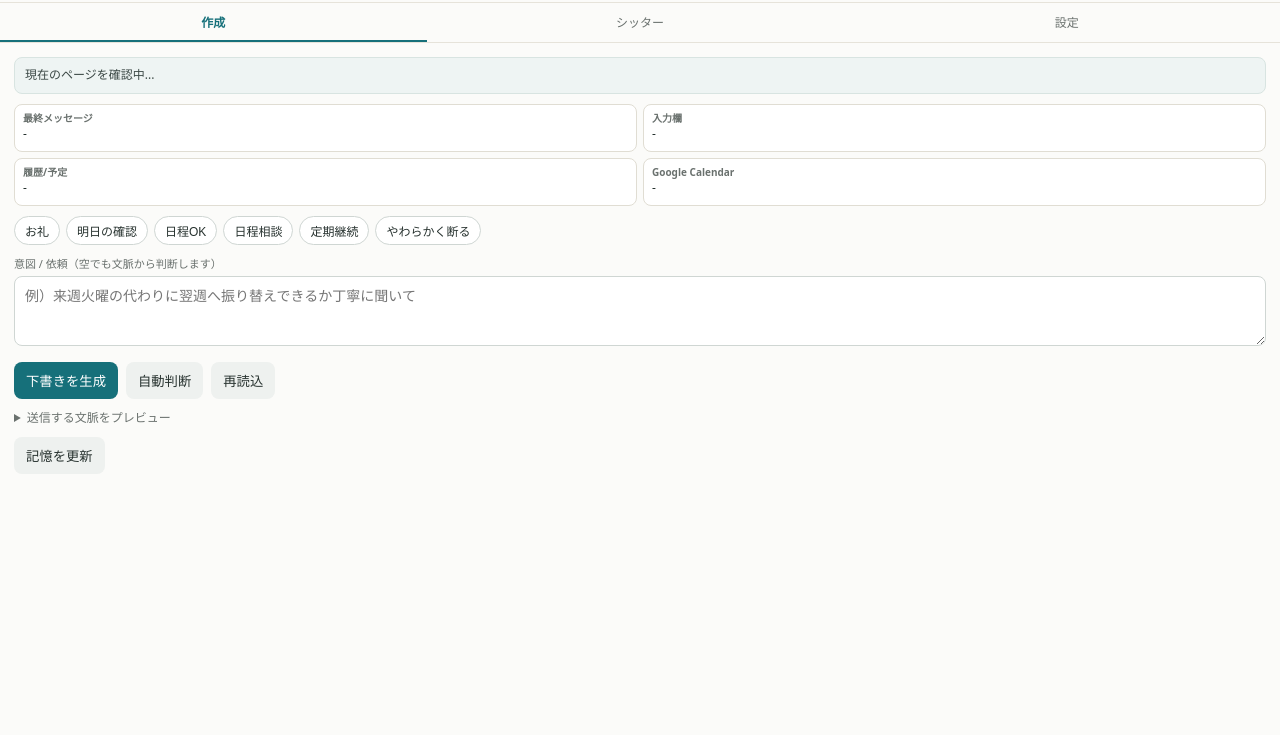
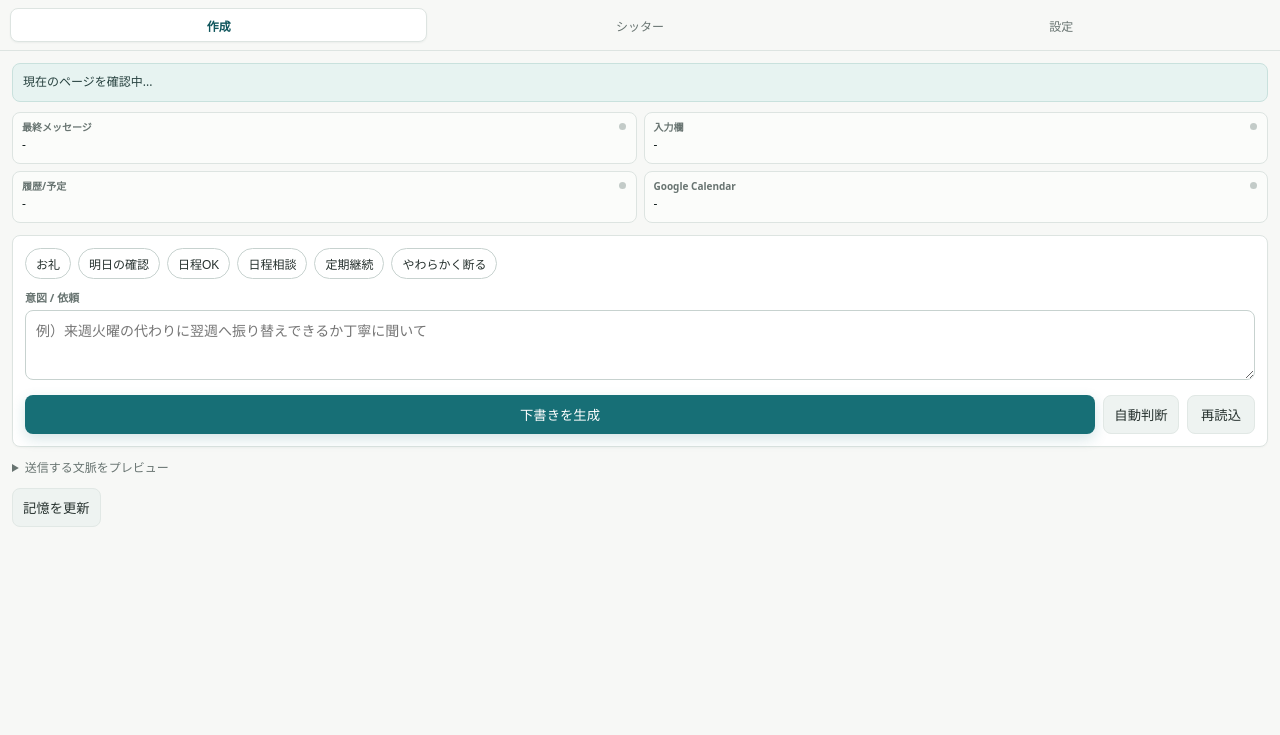
Before and after one commit to g960059/poppins-automation, a browser extension: page src/settings.html in a window 1280 px wide. Shown: the part 65-800 px from the top of the page. Drawn offline with Linux system fonts and the light colour scheme.

Commit message:
Polish extension side panel design

```diff
--- a/src/settings.html
+++ b/src/settings.html
@@ -5,82 +5,228 @@
 <meta name="viewport" content="width=device-width, initial-scale=1">
 <title>返信アシスタント</title>
 <style>
-  :root { color-scheme: light; }
+  :root {
+    color-scheme: light;
+    --bg: #f7f8f6;
+    --panel: #ffffff;
+    --panel-soft: #fbfcfa;
+    --ink: #182322;
+    --muted: #687471;
+    --faint: #8c9693;
+    --line: #dde4e1;
+    --line-strong: #c7d2cf;
+    --accent: #176f76;
+    --accent-deep: #0f555c;
+    --accent-soft: #e7f3f1;
+    --warn: #8a5a00;
+    --warn-bg: #fff7e6;
+    --warn-line: #ecd59c;
+    --danger: #9b3128;
+    --danger-bg: #fff0ee;
+    --shadow: 0 1px 2px rgba(15, 32, 30, .04), 0 10px 28px rgba(15, 32, 30, .07);
+  }
   * { box-sizing: border-box; }
+  html, body { width: 100%; max-width: 100%; }
   body {
     margin: 0;
     padding: 0;
-    background: #fbfbf9;
-    color: #1c2426;
+    background: var(--bg);
+    color: var(--ink);
     font: 14px/1.55 ui-sans-serif, system-ui, -apple-system, sans-serif;
+    overflow-x: hidden;
   }
   .shell { min-height: 100vh; display: flex; flex-direction: column; }
-  header { padding: 14px 16px 8px; border-bottom: 1px solid #e6e3da; }
-  h1 { font-size: 16px; margin: 0; }
-  .sub { color: #6a716e; font-size: 12px; margin-top: 2px; }
-  .tabs { display: flex; border-bottom: 1px solid #e6e3da; background: #fbfbf9; position: sticky; top: 0; z-index: 2; }
-  .tab { flex: 1; padding: 10px 4px; border: none; background: none; cursor: pointer; font-size: 12px; color: #6a716e; border-bottom: 2px solid transparent; }
-  .tab.active { color: #16707a; border-bottom-color: #16707a; font-weight: 700; }
-  main { flex: 1; overflow: auto; padding: 14px; }
+  header {
+    padding: 14px 14px 12px;
+    background: var(--panel);
+    border-bottom: 1px solid var(--line);
+  }
+  .brand { display: flex; align-items: center; gap: 10px; }
+  .brand img { width: 32px; height: 32px; border-radius: 8px; box-shadow: 0 3px 10px rgba(15, 85, 92, .14); }
+  h1 { font-size: 15px; line-height: 1.2; margin: 0; letter-spacing: 0; }
+  .sub { color: var(--muted); font-size: 11px; margin-top: 3px; }
+  .tabs {
+    display: grid;
+    grid-template-columns: repeat(3, 1fr);
+    gap: 4px;
+    padding: 8px 10px;
+    border-bottom: 1px solid var(--line);
+    background: rgba(247, 248, 246, .96);
+    position: sticky;
+    top: 0;
+    z-index: 2;
+    backdrop-filter: blur(12px);
+  }
+  .tab {
+    min-width: 0;
+    min-height: 34px;
+    border: 1px solid transparent;
+    border-radius: 8px;
+    background: transparent;
+    cursor: pointer;
+    font-size: 12px;
+    color: var(--muted);
+  }
+  .tab:hover { background: #eef3f1; color: var(--ink); }
+  .tab.active {
+    color: var(--accent-deep);
+    background: var(--panel);
+    border-color: var(--line);
+    font-weight: 700;
+    box-shadow: 0 1px 2px rgba(15, 32, 30, .05);
+  }
+  main { flex: 1; overflow: auto; overflow-x: hidden; padding: 12px; }
   .pane { display: none; }
   .pane.active { display: block; }
-  fieldset { border: 1px solid #e6e3da; border-radius: 8px; margin: 0 0 14px; padding: 12px 14px; background: #fffdf8; }
-  legend { font-size: 12px; color: #16707a; font-weight: 700; padding: 0 6px; }
-  label { display: block; font-size: 11px; color: #6a716e; margin: 10px 0 4px; }
+  .section, fieldset {
+    min-width: 0;
+    max-width: 100%;
+    border: 1px solid var(--line);
+    border-radius: 8px;
+    margin: 0 0 12px;
+    padding: 12px;
+    background: var(--panel);
+    box-shadow: 0 1px 2px rgba(15, 32, 30, .03);
+  }
+  fieldset { min-width: 0; }
+  legend { font-size: 11px; color: var(--accent-deep); font-weight: 800; padding: 0 6px; }
+  label { display: block; font-size: 11px; color: var(--muted); margin: 10px 0 4px; font-weight: 700; }
   textarea, input {
+    min-width: 0;
+    max-width: 100%;
     width: 100%;
-    border: 1px solid #cfd6d3;
+    border: 1px solid var(--line-strong);
     border-radius: 8px;
-    padding: 8px 10px;
+    padding: 9px 10px;
     font: inherit;
-    background: #fff;
-    color: #1c2426;
+    background: var(--panel);
+    color: var(--ink);
     resize: vertical;
+    outline: none;
+    transition: border-color .12s ease, box-shadow .12s ease, background .12s ease;
+  }
+  textarea:focus, input:focus {
+    border-color: var(--accent);
+    box-shadow: 0 0 0 3px rgba(23, 111, 118, .12);
   }
   input[type=checkbox] { width: auto; }
   textarea { min-height: 70px; }
   .row { display: flex; gap: 8px; align-items: center; flex-wrap: wrap; }
   .row > div { flex: 1; min-width: 120px; }
-  .btn { border: none; border-radius: 8px; padding: 9px 12px; font: 700 13px/1 inherit; cursor: pointer; }
-  .btn.primary { background: #16707a; color: #fff; }
-  .btn.primary:hover { background: #0f5b63; }
-  .btn.ghost { background: #eef1ef; color: #26312e; }
-  .btn.ghost:hover { background: #e3e8e5; }
+  .actions { display: grid; grid-template-columns: minmax(0, 1fr) 76px 68px; gap: 8px; margin-top: 10px; }
+  .btn {
+    min-width: 0;
+    min-height: 36px;
+    border: 1px solid transparent;
+    border-radius: 8px;
+    padding: 9px 10px;
+    font: 800 13px/1 inherit;
+    cursor: pointer;
+    transition: transform .08s ease, background .12s ease, border-color .12s ease, box-shadow .12s ease;
+  }
+  .btn:active { transform: translateY(1px); }
+  .btn.primary { background: var(--accent); color: #fff; box-shadow: 0 5px 14px rgba(23, 111, 118, .18); }
+  .btn.primary:hover { background: var(--accent-deep); }
+  .btn.ghost { background: #eef3f1; color: #26312e; border-color: #e1e8e5; }
+  .btn.ghost:hover { background: #e4eeeb; border-color: #d2dfdc; }
   .btn:disabled { opacity: .5; cursor: default; }
-  .muted { color: #8a908d; font-size: 12px; }
-  .status { font-size: 12px; color: #3a4744; background: #eef4f3; border: 1px solid #d8e4e1; border-radius: 8px; padding: 8px 10px; margin-bottom: 10px; }
-  .signals { display: grid; grid-template-columns: 1fr 1fr; gap: 6px; margin-bottom: 10px; }
-  .signal { border: 1px solid #e0ddd3; background: #fff; border-radius: 8px; padding: 7px 8px; min-height: 48px; }
-  .signal b { display: block; color: #6a716e; font-size: 10px; line-height: 1.2; margin-bottom: 2px; }
-  .signal span { display: block; color: #26312e; font-size: 12px; line-height: 1.35; overflow-wrap: anywhere; }
+  .muted { color: var(--faint); font-size: 12px; }
+  .status {
+    font-size: 12px;
+    color: #27413f;
+    background: var(--accent-soft);
+    border: 1px solid #c9e1dd;
+    border-radius: 8px;
+    padding: 9px 10px;
+    margin-bottom: 10px;
+    overflow-wrap: anywhere;
+  }
+  .signals { display: grid; grid-template-columns: 1fr 1fr; gap: 7px; margin-bottom: 12px; }
+  .signal {
+    border: 1px solid var(--line);
+    background: var(--panel-soft);
+    border-radius: 8px;
+    padding: 8px 9px;
+    min-height: 52px;
+    position: relative;
+  }
+  .signal::before {
+    content: "";
+    position: absolute;
+    top: 10px;
+    right: 10px;
+    width: 7px;
+    height: 7px;
+    border-radius: 99px;
+    background: #c3cbc8;
+  }
+  .signal b { display: block; color: var(--muted); font-size: 10px; line-height: 1.2; margin-bottom: 4px; }
+  .signal span { display: block; color: var(--ink); font-size: 12px; line-height: 1.35; overflow-wrap: anywhere; padding-right: 12px; }
   .signal.ok { border-color: #c8dedb; background: #f4fbf9; }
-  .signal.warn-signal { border-color: #f0dcae; background: #fff8e8; }
-  .warn { color: #9a5b00; font-size: 12px; background: #fff6e6; border: 1px solid #f0dcae; border-radius: 8px; padding: 7px 10px; margin-top: 8px; }
-  .err { color: #a3372b; font-size: 12px; margin-top: 8px; white-space: pre-wrap; }
-  .chips { display: flex; flex-wrap: wrap; gap: 6px; margin-bottom: 10px; }
-  .chip { border: 1px solid #cfd6d3; background: #fff; border-radius: 999px; padding: 5px 10px; font-size: 12px; cursor: pointer; color: #26312e; }
-  .chip:hover, .chip.active { border-color: #16707a; color: #16707a; }
-  .draft { border: 1px solid #e0ddd3; background: #fff; border-radius: 8px; padding: 10px 12px; margin-top: 10px; }
-  .draft .lbl { font-size: 11px; font-weight: 700; color: #16707a; }
-  .draft .why { font-size: 11px; color: #8a908d; margin: 2px 0 6px; }
-  .draft .text { white-space: pre-wrap; font-size: 13px; }
-  .inline-btn { border: 1px solid #16707a; color: #16707a; background: #fff; border-radius: 6px; padding: 5px 10px; font: 700 12px/1 inherit; cursor: pointer; margin: 8px 8px 0 0; }
-  .mem { border: 1px dashed #cdd6d3; border-radius: 8px; padding: 8px 10px; margin-top: 10px; }
-  .mem h5 { margin: 0 0 6px; font-size: 11px; color: #6a716e; font-weight: 700; }
-  .mem .opt { display: flex; gap: 6px; align-items: flex-start; font-size: 12px; margin: 4px 0; color: #26312e; }
+  .signal.ok::before { background: #22826f; }
+  .signal.warn-signal { border-color: var(--warn-line); background: var(--warn-bg); }
+  .signal.warn-signal::before { background: #d59013; }
+  .warn { color: var(--warn); font-size: 12px; background: var(--warn-bg); border: 1px solid var(--warn-line); border-radius: 8px; padding: 8px 10px; margin-top: 8px; overflow-wrap: anywhere; }
+  .err { color: var(--danger); font-size: 12px; margin-top: 8px; white-space: pre-wrap; overflow-wrap: anywhere; }
+  .chips { display: flex; flex-wrap: wrap; gap: 7px; margin-bottom: 10px; }
+  .chip {
+    border: 1px solid var(--line-strong);
+    background: var(--panel);
+    border-radius: 999px;
+    padding: 6px 10px;
+    font-size: 12px;
+    cursor: pointer;
+    color: #26312e;
+    transition: background .12s ease, border-color .12s ease, color .12s ease;
+  }
+  .chip:hover, .chip.active { border-color: var(--accent); color: var(--accent-deep); background: var(--accent-soft); }
+  .draft {
+    border: 1px solid var(--line);
+    background: var(--panel);
+    border-radius: 8px;
+    padding: 12px;
+    margin-top: 10px;
+    box-shadow: var(--shadow);
+  }
+  .draft .lbl { font-size: 11px; font-weight: 800; color: var(--accent-deep); text-transform: uppercase; letter-spacing: .04em; }
+  .draft .why { font-size: 11px; color: var(--faint); margin: 3px 0 8px; }
+  .draft .text { white-space: pre-wrap; font-size: 13px; line-height: 1.65; color: var(--ink); }
+  .inline-btn {
+    border: 1px solid var(--accent);
+    color: var(--accent-deep);
+    background: var(--panel);
+    border-radius: 7px;
+    padding: 6px 10px;
+    font: 800 12px/1 inherit;
+    cursor: pointer;
+    margin: 9px 8px 0 0;
+  }
+  .inline-btn:hover { background: var(--accent-soft); }
+  .mem { border: 1px dashed var(--line-strong); border-radius: 8px; padding: 10px; margin-top: 10px; background: #fbfcfa; }
+  .mem h5 { margin: 0 0 6px; font-size: 11px; color: var(--muted); font-weight: 800; }
+  .mem .opt { display: flex; gap: 8px; align-items: flex-start; font-size: 12px; margin: 8px 0; color: #26312e; }
   .mem textarea { min-height: 44px; margin-top: 4px; font-size: 12px; }
   details { margin-top: 10px; }
-  summary { cursor: pointer; font-size: 12px; color: #6a716e; }
-  pre.ctx { white-space: pre-wrap; font: 11px/1.5 ui-monospace, monospace; background: #23302f; color: #cfe3df; padding: 10px; border-radius: 8px; max-height: 300px; overflow: auto; }
-  .bar { position: sticky; bottom: 0; background: #fbfbf9; padding: 10px 0 0; display: flex; gap: 10px; align-items: center; }
-  code { background: #eef1ef; padding: 1px 5px; border-radius: 4px; font-size: 12px; word-break: break-all; }
+  summary { cursor: pointer; font-size: 12px; color: var(--muted); }
+  pre.ctx { white-space: pre-wrap; font: 11px/1.5 ui-monospace, monospace; background: #1f2d2b; color: #d6ebe7; padding: 10px; border-radius: 8px; max-height: 300px; overflow: auto; }
+  .bar { position: sticky; bottom: 0; background: linear-gradient(to top, var(--bg) 70%, rgba(247,248,246,0)); padding: 12px 0 0; display: flex; gap: 10px; align-items: center; }
+  code { background: #eef3f1; padding: 1px 5px; border-radius: 4px; font-size: 12px; word-break: break-all; }
+  @media (max-width: 360px) {
+    .signals { grid-template-columns: 1fr; }
+    .actions { grid-template-columns: 1fr; }
+  }
 </style>
 </head>
 <body>
   <div class="shell">
     <header>
+      <div class="brand">
+        <img src="../assets/icon32.png" alt="">
+        <div>
           <h1>返信アシスタント</h1>
-      <div class="sub">SmartSitterのメッセージ室を開いた状態で使います。</div>
+          <div class="sub">SmartSitterのメッセージ室から下書きを作成</div>
+        </div>
+      </div>
     </header>
 
     <div class="tabs">
@@ -98,13 +244,15 @@
           <div class="signal"><b>履歴/予定</b><span id="sigSittings">-</span></div>
           <div class="signal"><b>Google Calendar</b><span id="sigGcal">-</span></div>
         </div>
+        <div class="section">
           <div class="chips" id="chips"></div>
-        <label>意図 / 依頼（空でも文脈から判断します）</label>
+          <label>意図 / 依頼</label>
           <textarea id="intent" placeholder="例）来週火曜の代わりに翌週へ振り替えできるか丁寧に聞いて"></textarea>
-        <div class="row" style="margin-top:10px">
+          <div class="actions">
             <button class="btn primary" id="generate" type="button">下書きを生成</button>
             <button class="btn ghost" id="generateAuto" type="button">自動判断</button>
             <button class="btn ghost" id="refreshState" type="button">再読込</button>
+          </div>
         </div>
         <div id="composeOut"></div>
         <details>
@@ -119,13 +267,15 @@
 
       <section class="pane" id="pane-sitter">
         <div class="status" id="sitterHead">シッター未特定</div>
+        <div class="section">
           <div class="row">
             <div><label>呼び方（敬称）</label><input id="honorific" placeholder="例）西村様"></div>
             <div style="max-width:110px"><label>内部優先度</label><input id="priorityRank" type="number" min="1" placeholder="1"></div>
           </div>
           <label>個別メモ</label>
           <textarea id="sitterNote" placeholder="例）午前希望／返信は当日中／柔らかい文面を好む"></textarea>
-        <fieldset style="margin-top:14px">
+        </div>
+        <fieldset>
           <legend>記憶</legend>
           <label>会話の流れ</label><textarea id="memRoom"></textarea>
           <label>シッターの事実</label><textarea id="memFacts"></textarea>
```
Also changed, not shown: src/content.js (+11 -1 lines). Lines whose indentation alone changed are shown as unchanged.
